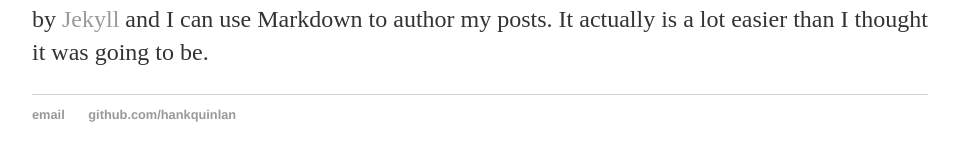
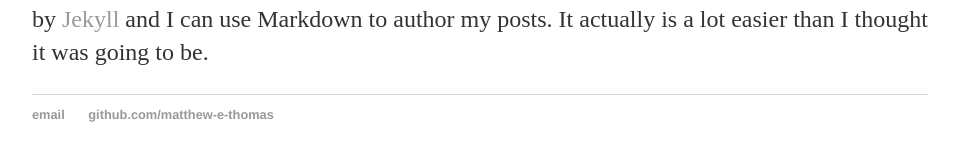
Before and after one commit to matthew-e-thomas/matthew-e-thomas.github.io, a Jekyll site: the page built from _posts/2019-06-17-matt-thomas-site-launched.md, in a window 1280 px wide. Shown: the part 286-447 px from the top of the page, without its empty margins (160-1119 px from the left). Built offline with Jekyll 4.4.1, drawn with Linux system fonts in a browser that asks for light colours.

Commit message:
updated email and github address

```diff
--- a/_layouts/default.html
+++ b/_layouts/default.html
@@ -21,8 +21,8 @@
 			</div><!-- /.container -->
 			<footer>
 	    		<ul>
-	        		<li><a href="mailto:hankquinlanhub@gmail.com">email</a></li>
-	        		<li><a href="https://github.com/hankquinlan">github.com/hankquinlan</a></li>
+	        		<li><a href="mailto:matt.thomas@email.virginia.edu">email</a></li>
+	        		<li><a href="https://github.com/matthew-e-thomas">github.com/matthew-e-thomas</a></li>
 				</ul>
 			</footer>
 		</body>
```
